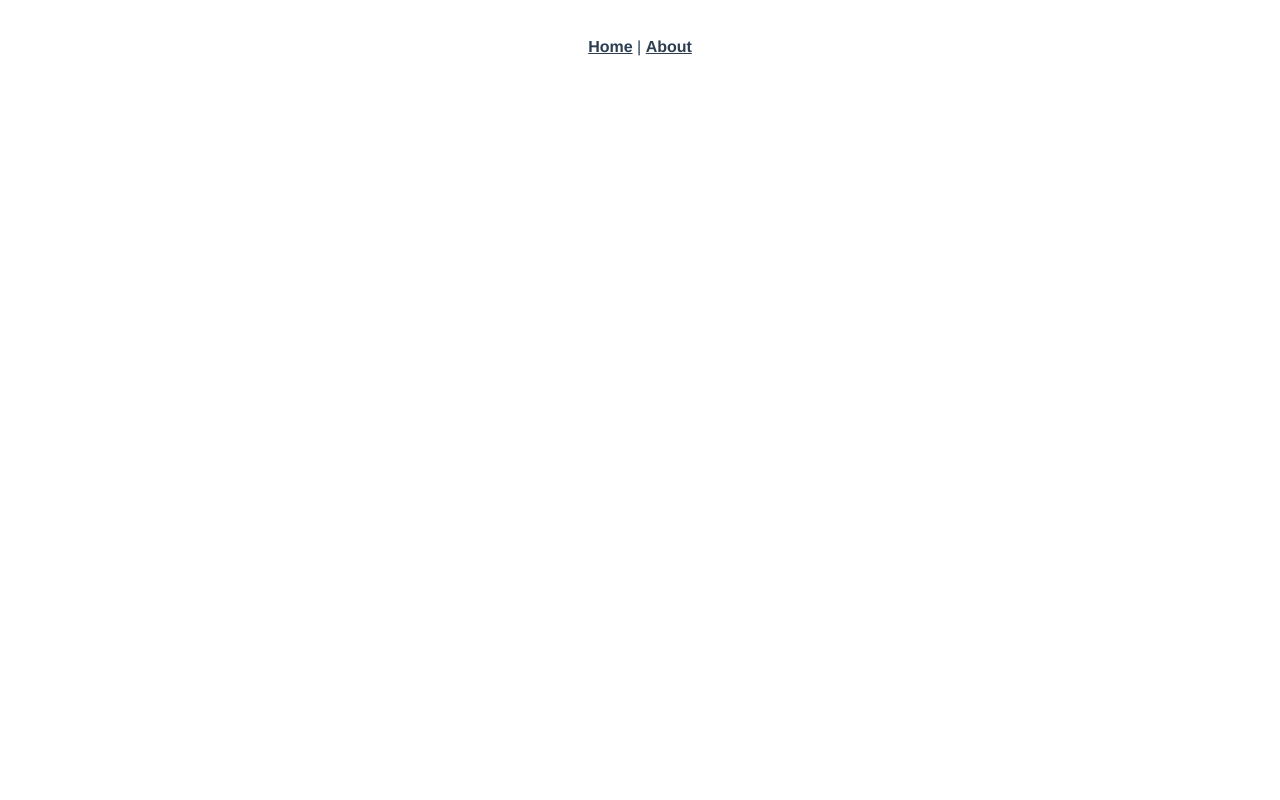
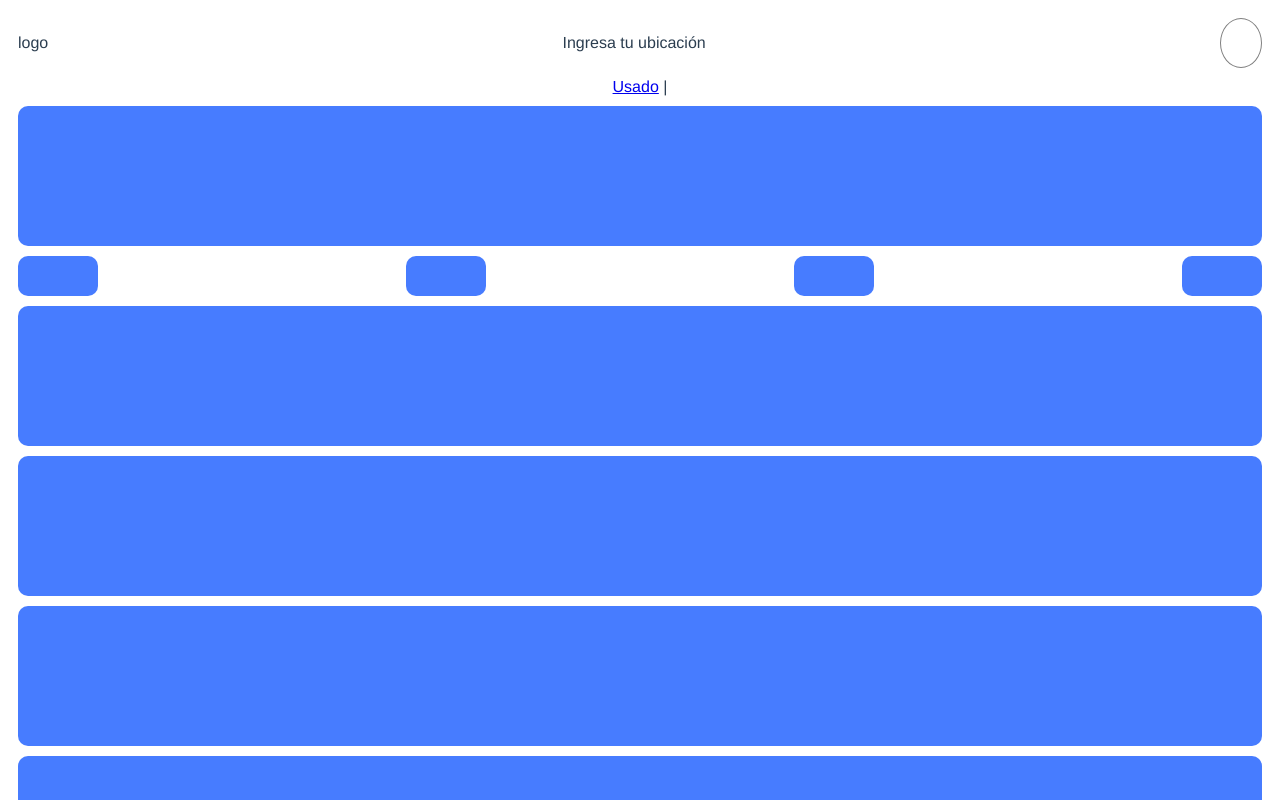
Before and after one commit to 2DAZO/2dazo, a Vue app: page /nuevo in a window 1280 px wide. Before the commit this address had no page. Shown: the top 800 px of the page. Built offline with nearby package versions, Linux system fonts and the light colour scheme.

Commit message:
inicio de proyecto

```diff
--- a/public/index.html
+++ b/public/index.html
@@ -1,17 +1,20 @@
 <!DOCTYPE html>
 <html lang="">
-  <head>
+
+<head>
     <meta charset="utf-8">
     <meta http-equiv="X-UA-Compatible" content="IE=edge">
     <meta name="viewport" content="width=device-width,initial-scale=1.0">
     <link rel="icon" href="<%= BASE_URL %>favicon.ico">
-    <title><%= htmlWebpackPlugin.options.title %></title>
-  </head>
-  <body>
+    <title>2DAZO</title>
+</head>
+
+<body>
     <noscript>
       <strong>We're sorry but <%= htmlWebpackPlugin.options.title %> doesn't work properly without JavaScript enabled. Please enable it to continue.</strong>
     </noscript>
     <div id="app"></div>
     <!-- built files will be auto injected -->
-  </body>
+</body>
+
 </html>
--- a/src/App.vue
+++ b/src/App.vue
@@ -1,9 +1,18 @@
 <template>
-  <div id="nav">
-    <router-link to="/">Home</router-link> |
-    <router-link to="/about">About</router-link>
+  <div class="app">
+    <div id="nav">
+      <div class="logo">
+              <p>logo</p>
+          </div>
+          <div class="ubicacion">
+              <p>Ingresa tu ubicación</p>
+          </div>
+          <div class="menu">
+
+          </div>
+    </div>
+    <router-view />
   </div>
-  <router-view />
 </template>
 
 <style lang="scss">
@@ -14,17 +23,20 @@
   text-align: center;
   color: #2c3e50;
 }
+.app {
+  padding: 10px;
+}
+#nav {
+    margin-bottom: 10px;
+    display: flex;
+    justify-content: space-between;
+}
+.menu {
+    width: 40px;
+    heigth: 40px;
+    border: 1px solid gray;
+    border-radius: 50%;
 
-#nav {
-  padding: 30px;
+}
 
-  a {
-    font-weight: bold;
-    color: #2c3e50;
-
-    &.router-link-exact-active {
-      color: #42b983;
-    }
-  }
-}
 </style>
--- /dev/null
+++ b/src/components/HeaderUsados.vue
@@ -0,0 +1,32 @@
+<template lang="">
+    <div class="header">
+        <div class="logo">
+            <p>logo</p>
+        </div>
+        <div class="ubicacion">
+            <p>Ingresa tu ubicación</p>
+        </div>
+        <div class="menu">
+
+        </div>
+    </div>
+</template>
+<script>
+export default {
+    name: "HeaderUsados",
+
+};
+</script>
+<style scoped>
+    .header {
+        display: flex;
+        justify-content: space-between;
+    }
+    .menu {
+        width: 40px;
+        heigth: 40px;
+        border: 1px solid gray;
+        border-radius: 50%;
+
+    }
+</style>>
--- a/src/router/index.js
+++ b/src/router/index.js
@@ -1,20 +1,16 @@
 import { createRouter, createWebHistory } from "vue-router";
-import Home from "../views/Home.vue";
+import HomeUsado from "../views/HomeUsado.vue";
+import HomeNuevo from "../views/HomeNuevo.vue";
 
-const routes = [
-  {
+const routes = [{
         path: "/",
-    name: "Home",
-    component: Home,
+        name: "HomeUsado",
+        component: HomeUsado,
     },
     {
-    path: "/about",
-    name: "About",
-    // route level code-splitting
-    // this generates a separate chunk (about.[hash].js) for this route
-    // which is lazy-loaded when the route is visited.
-    component: () =>
-      import(/* webpackChunkName: "about" */ "../views/About.vue"),
+        path: "/nuevo",
+        name: "HomeNuevo",
+        component: HomeNuevo,
     },
 ];
 
--- a/src/views/About.vue
+++ /dev/null
@@ -1,5 +0,0 @@
-<template>
-  <div class="about">
-    <h1>This is an about page</h1>
-  </div>
-</template>
--- a/src/views/Home.vue
+++ /dev/null
@@ -1,18 +0,0 @@
-<template>
-  <div class="home">
-    <img alt="Vue logo" src="../assets/logo.png" />
-    <HelloWorld msg="Welcome to Your Vue.js App" />
-  </div>
-</template>
-
-<script>
-// @ is an alias to /src
-import HelloWorld from "@/components/HelloWorld.vue";
-
-export default {
-  name: "Home",
-  components: {
-    HelloWorld,
-  },
-};
-</script>
--- /dev/null
+++ b/src/views/HomeNuevo.vue
@@ -0,0 +1,58 @@
+<template>
+  <div class="homeNuevo">
+    <div class="botones-container">
+      <router-link to="/">Usado</router-link> |
+    </div>
+    <div class="banner">
+
+    </div>
+    <div class="categorias-container">
+      <div></div>
+      <div></div>
+      <div></div>
+      <div></div>
+    </div>
+    <div class="ventas-container">
+      <div></div>
+      <div></div>
+      <div></div>
+      <div></div>
+      <div></div>
+    </div>
+  </div>
+</template>
+
+<style scoped>
+.botones-container {
+  margin-bottom: 10px;
+}
+
+.banner {
+  width: 100%;
+  height: 140px;
+  margin-bottom: 10px;
+  background-color: #477CFF;
+  border-radius: 10px;
+}
+
+.categorias-container {
+  margin-bottom: 10px;
+  display: flex;
+  justify-content: space-between;
+}
+
+.categorias-container div {
+  width: 80px;
+  height: 40px;
+  background-color: #477CFF;
+  border-radius: 10px;
+}
+
+.ventas-container div {
+  width: 100%;
+  height: 140px;
+  margin-bottom: 10px;
+  background-color: #477CFF;
+  border-radius: 10px;
+}
+</style>
--- /dev/null
+++ b/src/views/HomeUsado.vue
@@ -0,0 +1,71 @@
+<template>
+  <div class="homeUsado">
+    <div class="botones-container">
+      <router-link to="/nuevo">Nuevo</router-link> |
+      <router-link to="/vender">Vender</router-link>
+    </div>
+    <div class="banner">
+
+    </div>
+    <div class="categorias-container">
+      <div></div>
+      <div></div>
+      <div></div>
+      <div></div>
+    </div>
+    <div class="ventas-container">
+      <div></div>
+      <div></div>
+      <div></div>
+      <div></div>
+      <div></div>
+    </div>
+  </div>
+</template>
+
+<script>
+// @ is an alias to /src
+/* import HeaderUsados from "@/components/HeaderUsados.vue";
+
+export default {
+  name: "Home",
+  components: {
+    HeaderUsados,
+  },
+}; */
+</script>
+<style scoped>
+.botones-container {
+  margin-bottom: 10px;
+}
+
+.banner {
+  width: 100%;
+  height: 140px;
+  margin-bottom: 10px;
+  background-color: #FF7465;
+  border-radius: 10px;
+}
+
+.categorias-container {
+  margin-bottom: 10px;
+  display: flex;
+  justify-content: space-between;
+}
+
+.categorias-container div {
+  width: 80px;
+  height: 40px;
+  background-color: #FF7465;
+  border-radius: 10px;
+}
+
+.ventas-container div {
+  width: 100%;
+  height: 140px;
+  margin-bottom: 10px;
+  background-color: #FF7465;
+  border-radius: 10px;
+}
+
+</style>
```
Also changed, not shown: 1 other file (tests, documents, lock files or other folders). Lines whose indentation alone changed are shown as unchanged.
